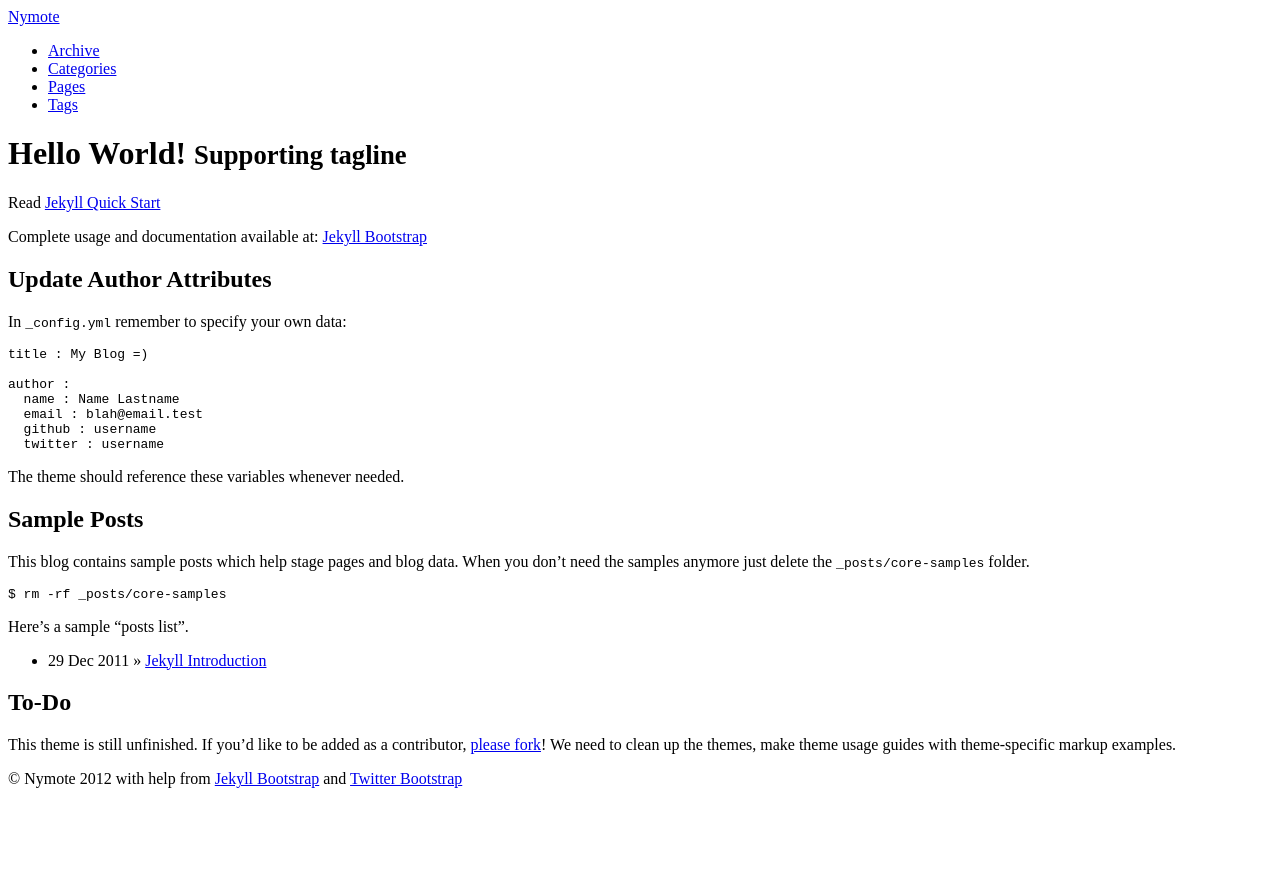
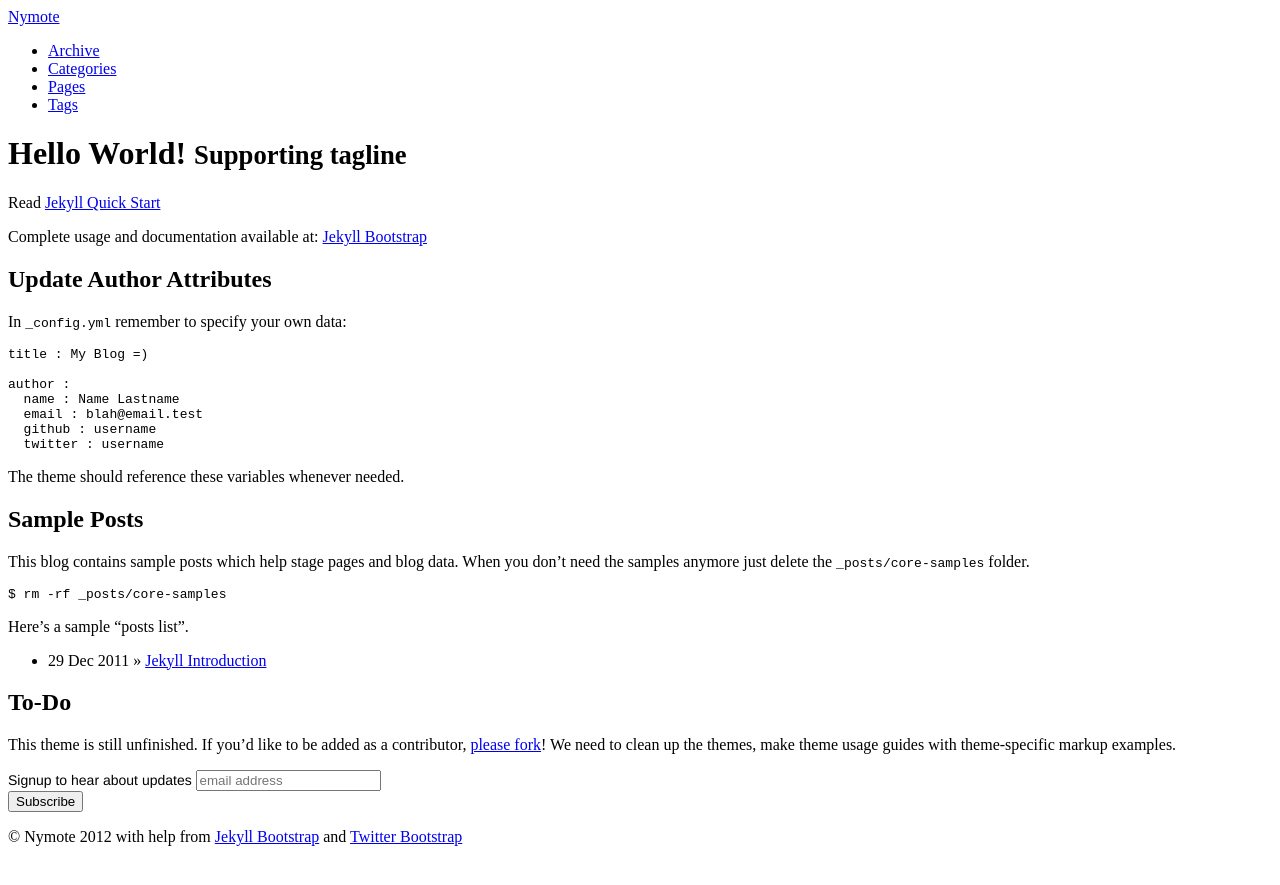
Before and after one commit to amirmc/dlfn-www, a Jekyll site: the page built from index.md, in a window 1280 px wide. Shown: the top 885 px of the page. Built offline with Jekyll 4.4.1, drawn with Linux system fonts in a browser that asks for light colours; comment, search, counter and statistics services are not loaded.

Commit message:
test signup code

```diff
--- a/index.md
+++ b/index.md
@@ -42,3 +42,20 @@
 
 This theme is still unfinished. If you'd like to be added as a contributor, [please fork](http://github.com/plusjade/jekyll-bootstrap)!
 We need to clean up the themes, make theme usage guides with theme-specific markup examples.
+
+<!-- Begin MailChimp Signup Form -->
+<link href="http://cdn-images.mailchimp.com/embedcode/slim-081711.css" rel="stylesheet" type="text/css">
+<style type="text/css">
+  #mc_embed_signup{background:#fff; clear:left; font:14px Helvetica,Arial,sans-serif; }
+  /* Add your own MailChimp form style overrides in your site stylesheet or in this style block.
+     We recommend moving this block and the preceding CSS link to the HEAD of your HTML file. */
+</style>
+<div id="mc_embed_signup">
+<form action="http://nymote.us5.list-manage.com/subscribe/post?u=8a83b2d5453bba2ee5838b4ad&amp;id=a41245094c" method="post" id="mc-embedded-subscribe-form" name="mc-embedded-subscribe-form" class="validate" target="_blank">
+  <label for="mce-EMAIL">Signup to hear about updates</label>
+  <input type="email" value="" name="EMAIL" class="email" id="mce-EMAIL" placeholder="email address" required>
+  <div class="clear"><input type="submit" value="Subscribe" name="subscribe" id="mc-embedded-subscribe" class="button"></div>
+</form>
+</div>
+
+<!--End mc_embed_signup-->
```
